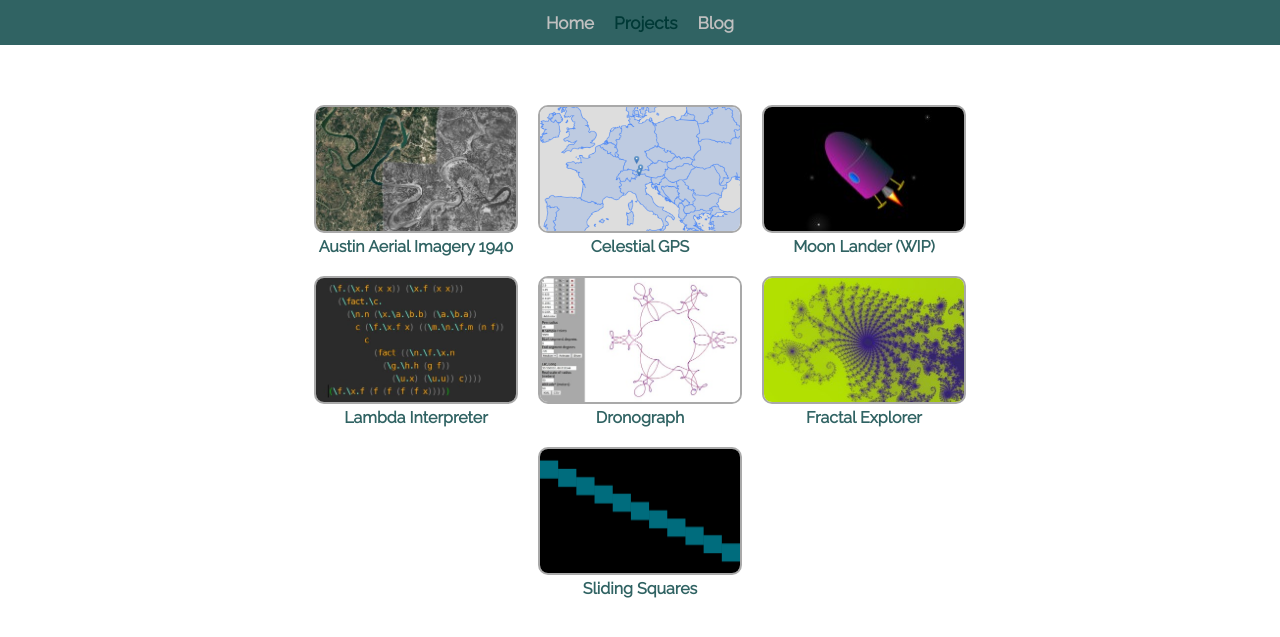
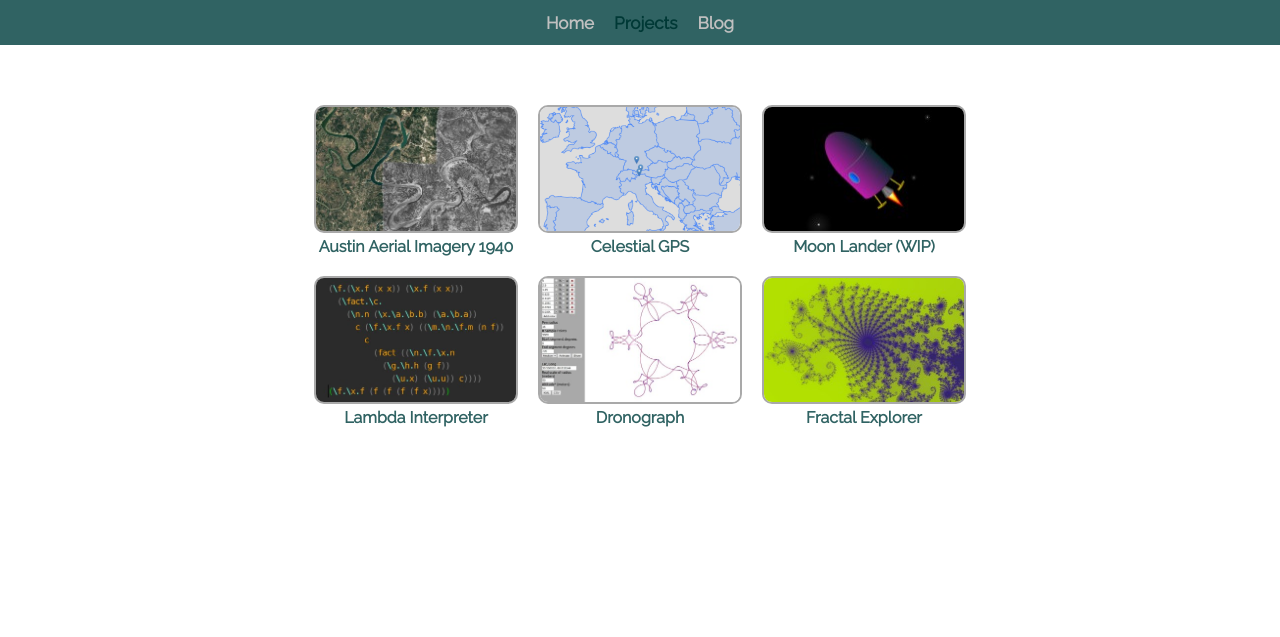
Before and after one commit to parkertimmins/parkertimmins.github.io, a Jekyll site: the page built from projects.html, in a window 1280 px wide. Shown: the top 637 px of the page. Built offline with Jekyll 4.4.1, drawn with Linux system fonts in a browser that asks for light colours.

Commit message:
Remove sliding squares from main page. It's a bit silly, and maybe does not appear professional

```diff
--- a/_data/projects.yml
+++ b/_data/projects.yml
@@ -16,6 +16,3 @@
 - name: Fractal Explorer
   link: https://www.parkertimmins.com/fractal-explorer/
   image: fractal_explorer.jpg
-- name: Sliding Squares
-  link: https://www.parkertimmins.com/toy-shop/sliding_squares/sliding-squares.html
-  image: sliding_squares.png
```
